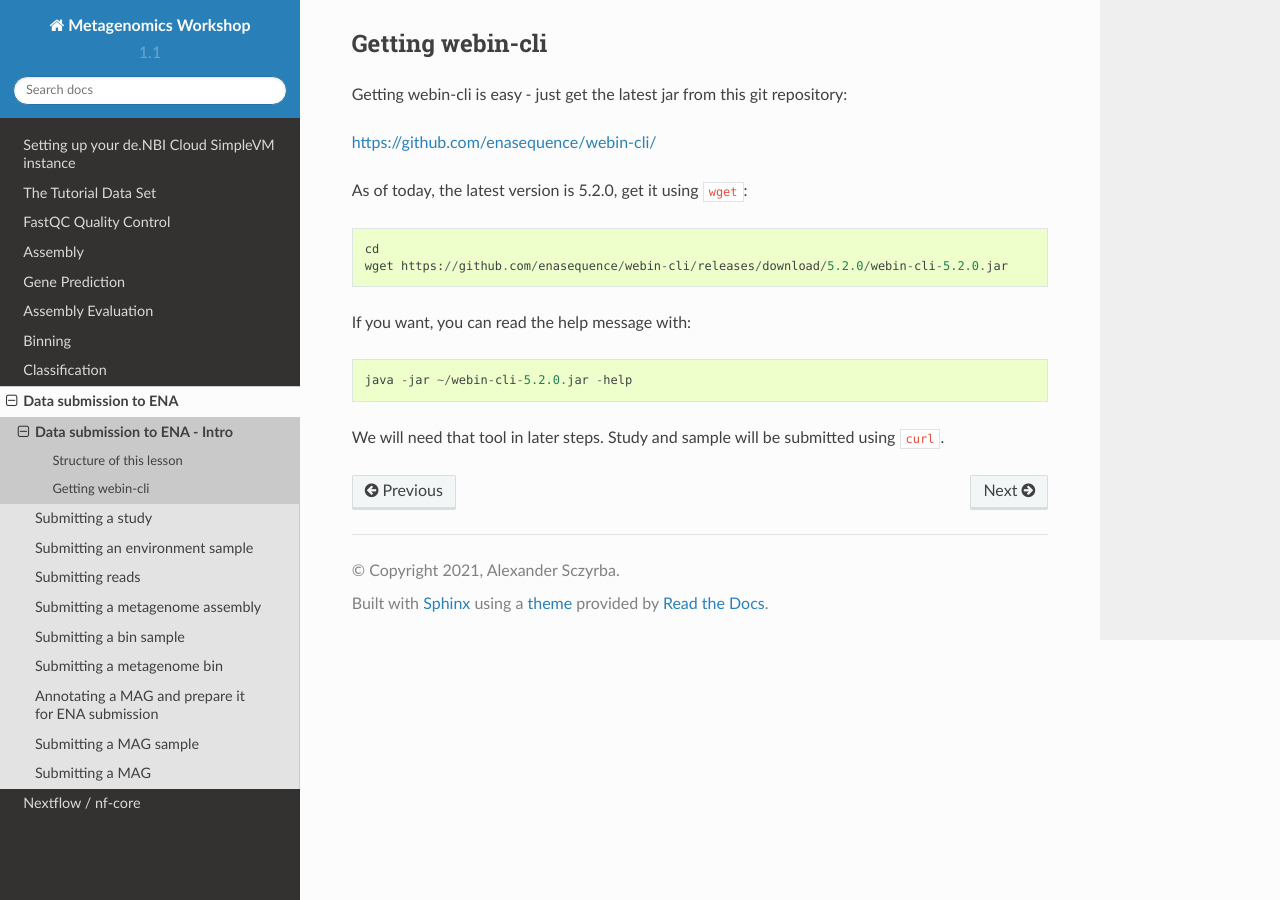
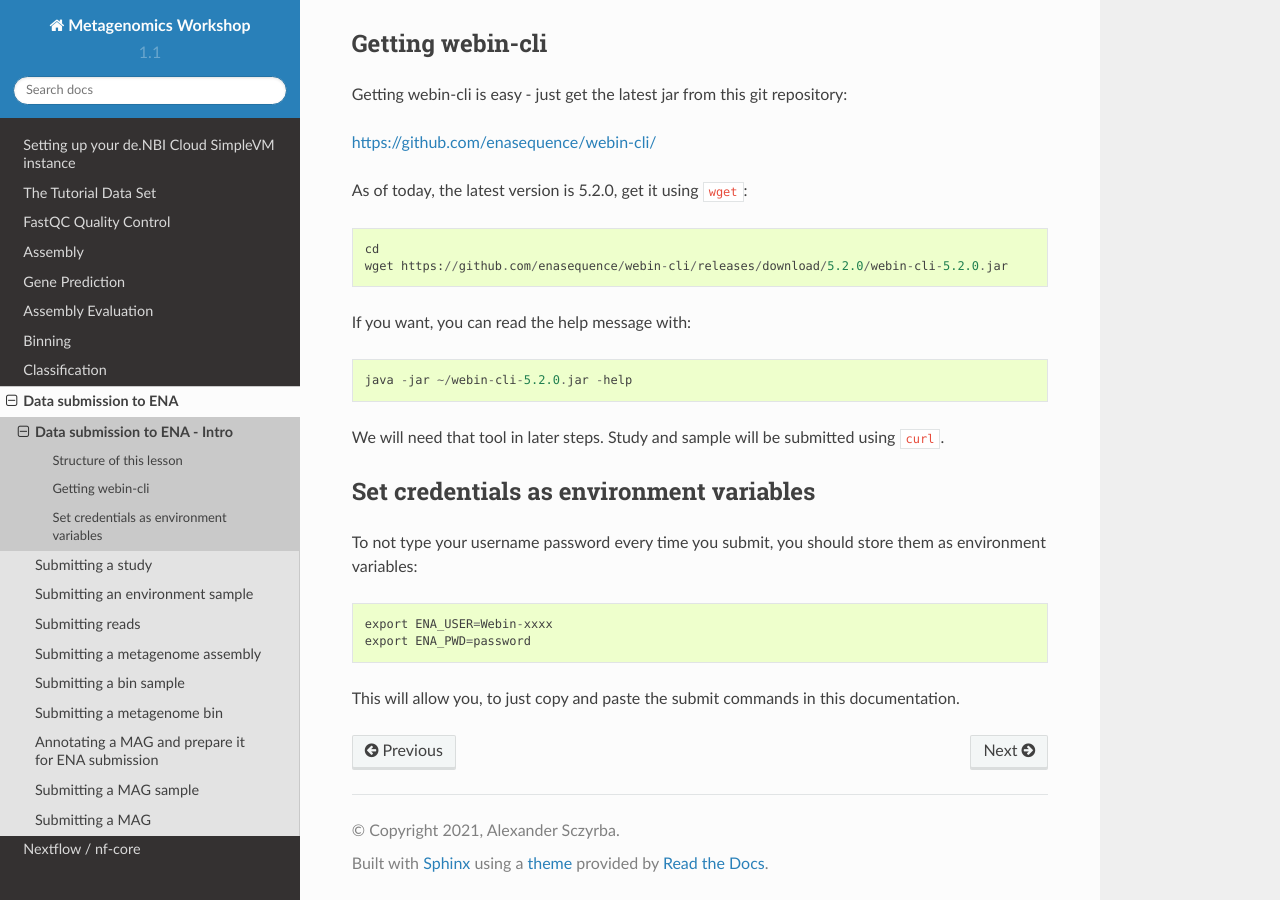
Before and after one commit to metagenomics/metagenomics-workshop, a Sphinx documentation site: the page built from docs/data_submission/data_submission_intro.rst, in a window 1280 px wide and 900 px high, scrolled down 669 px. Built offline with Sphinx 7.4.7 and the Read the Docs theme 2.0.0, drawn with Linux system fonts in a browser that asks for light colours.

Commit message:
Update data_submission_intro.rst

```diff
--- a/docs/data_submission/data_submission_intro.rst
+++ b/docs/data_submission/data_submission_intro.rst
@@ -36,3 +36,14 @@ If you want, you can read the help message with::
   java -jar ~/webin-cli-5.2.0.jar -help
 
 We will need that tool in later steps. Study and sample will be submitted using ``curl``.
+
+
+Set credentials as environment variables
+^^^^^^^^^^^^^^^^
+
+To not type your username password every time you submit, you should store them as environment variables::
+
+  export ENA_USER=Webin-xxxx
+  export ENA_PWD=password
+
+This will allow you, to just copy and paste the submit commands in this documentation.
```
